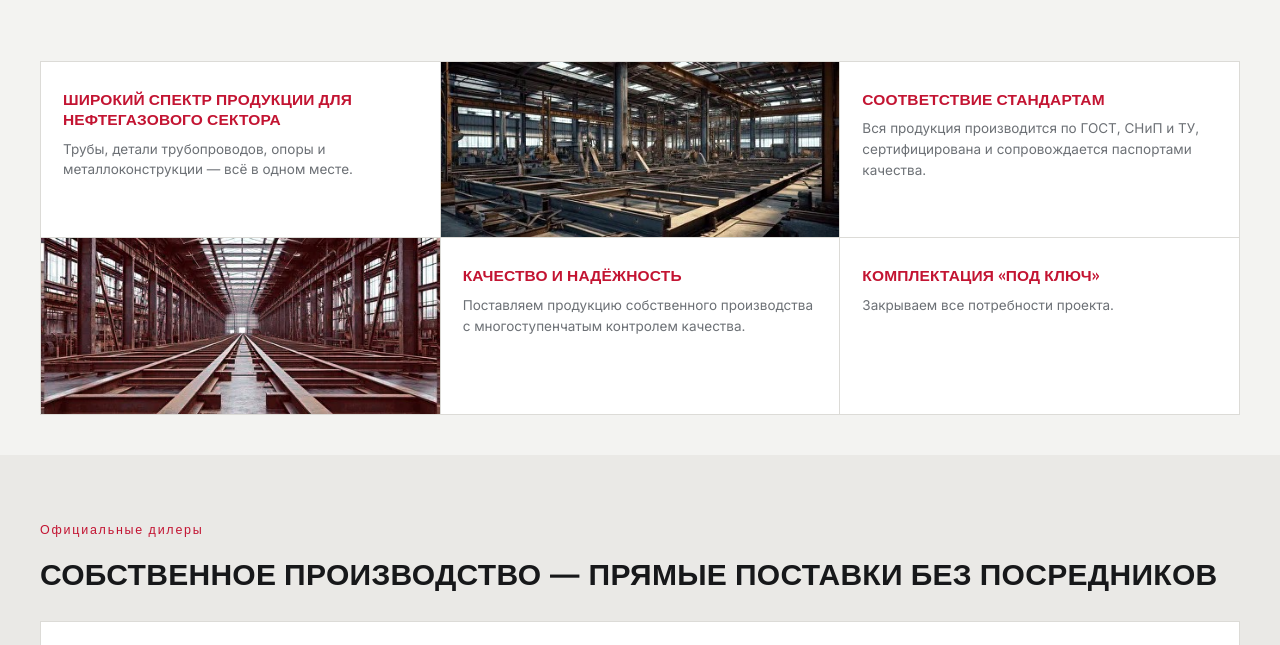
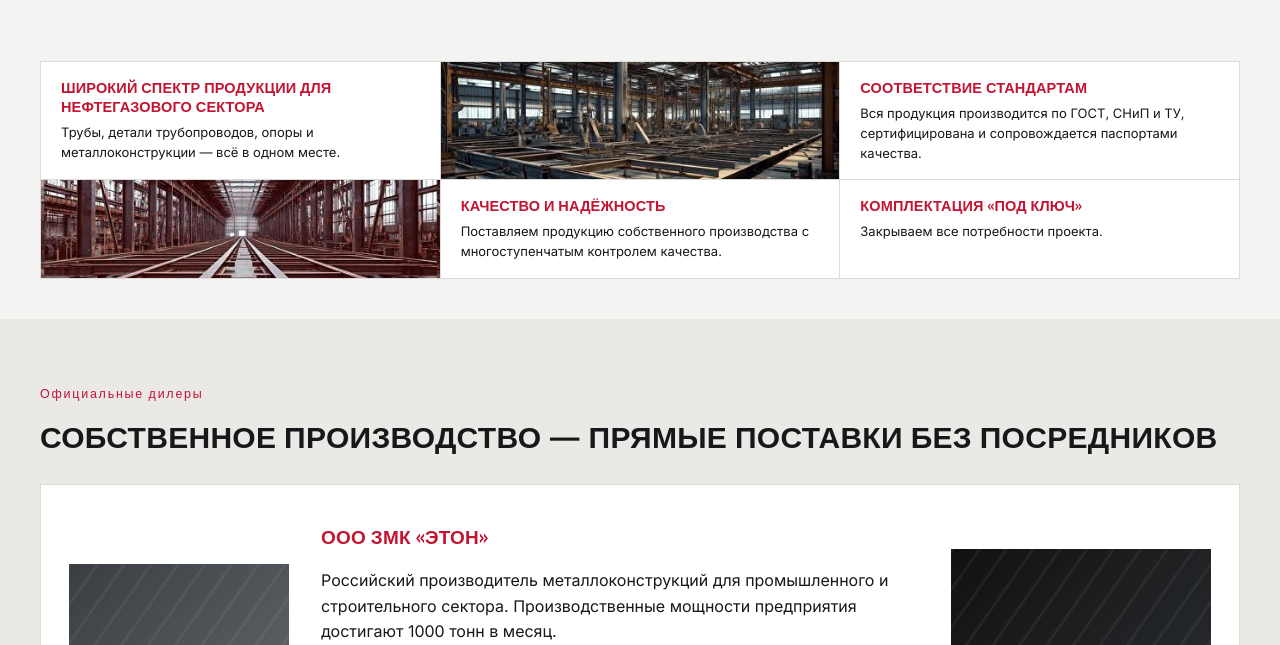
Before and after one commit to kvashin23/tdb, a plain HTML site: page about.html in a window 1280 px wide. Shown: the part 307-952 px from the top of the page. Drawn offline with nearby package versions, Linux system fonts and the light colour scheme.

Commit message:
Add files via upload

```diff
--- a/assets/style.css
+++ b/assets/style.css
@@ -137,6 +137,13 @@ nav.main-nav a:hover, nav.main-nav a.active{border-color:var(--red);}
 .hero-specs.five .spec:nth-child(4){grid-column:3/5;}
 .hero-specs.five .spec:nth-child(5){grid-column:5/7;border-bottom-left-radius:70px;}
 .hero-bottom-space{height:56px;}
+.hero-strip-plain{display:grid;grid-template-columns:repeat(5,1fr);gap:28px;border-top:1px solid rgba(255,255,255,.18);margin-top:40px;padding-top:22px;}
+.hero-strip-plain .item strong{display:block;font-family:var(--font-display);font-size:13px;text-transform:uppercase;letter-spacing:.02em;color:var(--white);line-height:1.4;font-weight:600;}
+.hero-strip-plain.cols4{grid-template-columns:repeat(4,1fr);}
+.hero-strip-plain .item{position:relative;}
+.hero-strip-plain .item + .item::before{content:"";position:absolute;left:-15px;top:-4px;width:2px;height:40px;background:var(--red-bright);transform:rotate(8deg);}
+@media (max-width:900px){.hero-strip-plain,.hero-strip-plain.cols4{grid-template-columns:1fr 1fr;gap:20px;}.hero-strip-plain .item::before{display:none;}}
+@media (max-width:560px){.hero-strip-plain{grid-template-columns:1fr;}}
 
 @media (max-width:900px){
   .hero-inner{grid-template-columns:1fr;}
@@ -337,7 +344,7 @@ h2.h-title{font-size:30px;margin-bottom:26px;}
 .advantages-grid .cell{background:var(--white);padding:28px 26px;}
 .advantages-grid .cell .num{font-family:var(--font-display);font-size:32px;color:var(--red);line-height:1;display:block;margin-bottom:12px;}
 .advantages-grid .cell h3{font-size:15px;line-height:1.3;margin-bottom:10px;}
-.advantages-grid .cell p{font-size:13.5px;color:var(--muted);line-height:1.55;}
+.advantages-grid .cell p{font-size:13.5px;color:var(--ink);line-height:1.55;}
 .advantages-grid .cell ul li{font-size:13.5px;color:var(--muted);padding:4px 0;padding-left:14px;position:relative;}
 .advantages-grid .cell ul li::before{content:'';position:absolute;left:0;top:11px;width:5px;height:5px;background:var(--red);}
 .advantages-grid .cell.wide{grid-column:span 1;}
@@ -377,7 +384,7 @@ h2.h-title{font-size:30px;margin-bottom:26px;}
 .dealer .thumb{aspect-ratio:4/3;overflow:hidden;}
 .dealer .thumb img{width:100%;height:100%;object-fit:cover;display:block;}
 .dealer h3{color:var(--red);font-size:19px;margin-bottom:12px;}
-.dealer ul li{font-size:16px;color:var(--muted);padding:5px 0;line-height:1.6;}
+.dealer ul li{font-size:16px;color:var(--ink);padding:5px 0;line-height:1.6;}
 @media (max-width:900px){.dealer{grid-template-columns:1fr;}.dealer .thumb{max-width:280px;}}
 
 .logos-row{display:flex;flex-wrap:wrap;align-items:center;gap:24px;margin-top:28px;}
@@ -386,11 +393,11 @@ h2.h-title{font-size:30px;margin-bottom:26px;}
 
 /* ---------- company mosaic (text + photo grid, "as it was") ---------- */
 .company-mosaic{display:grid;grid-template-columns:repeat(3,1fr);gap:1px;background:var(--line);border:1px solid var(--line);margin-top:24px;}
-.company-mosaic .cell{background:var(--white);padding:26px 22px;min-height:150px;}
-.company-mosaic .cell h3{font-size:15.5px;line-height:1.3;margin-bottom:10px;color:var(--red);}
-.company-mosaic .cell p{font-size:13.5px;color:var(--muted);line-height:1.55;}
-.company-mosaic .photo{padding:0;overflow:hidden;}
-.company-mosaic .photo img{width:100%;height:100%;object-fit:cover;display:block;min-height:150px;}
+.company-mosaic .cell{background:var(--white);padding:16px 20px;min-height:0;}
+.company-mosaic .cell h3{font-size:14.5px;line-height:1.3;margin-bottom:6px;color:var(--red);}
+.company-mosaic .cell p{font-size:13px;color:var(--ink);line-height:1.55;}
+.company-mosaic .photo{padding:0;overflow:hidden;position:relative;min-height:96px;}
+.company-mosaic .photo img{position:absolute;inset:0;width:100%;height:100%;object-fit:cover;display:block;}
 @media (max-width:860px){.company-mosaic{grid-template-columns:1fr 1fr;}}
 @media (max-width:520px){.company-mosaic{grid-template-columns:1fr;}}
 .cert-section-head{display:flex;align-items:center;gap:20px;margin-bottom:24px;}
```
